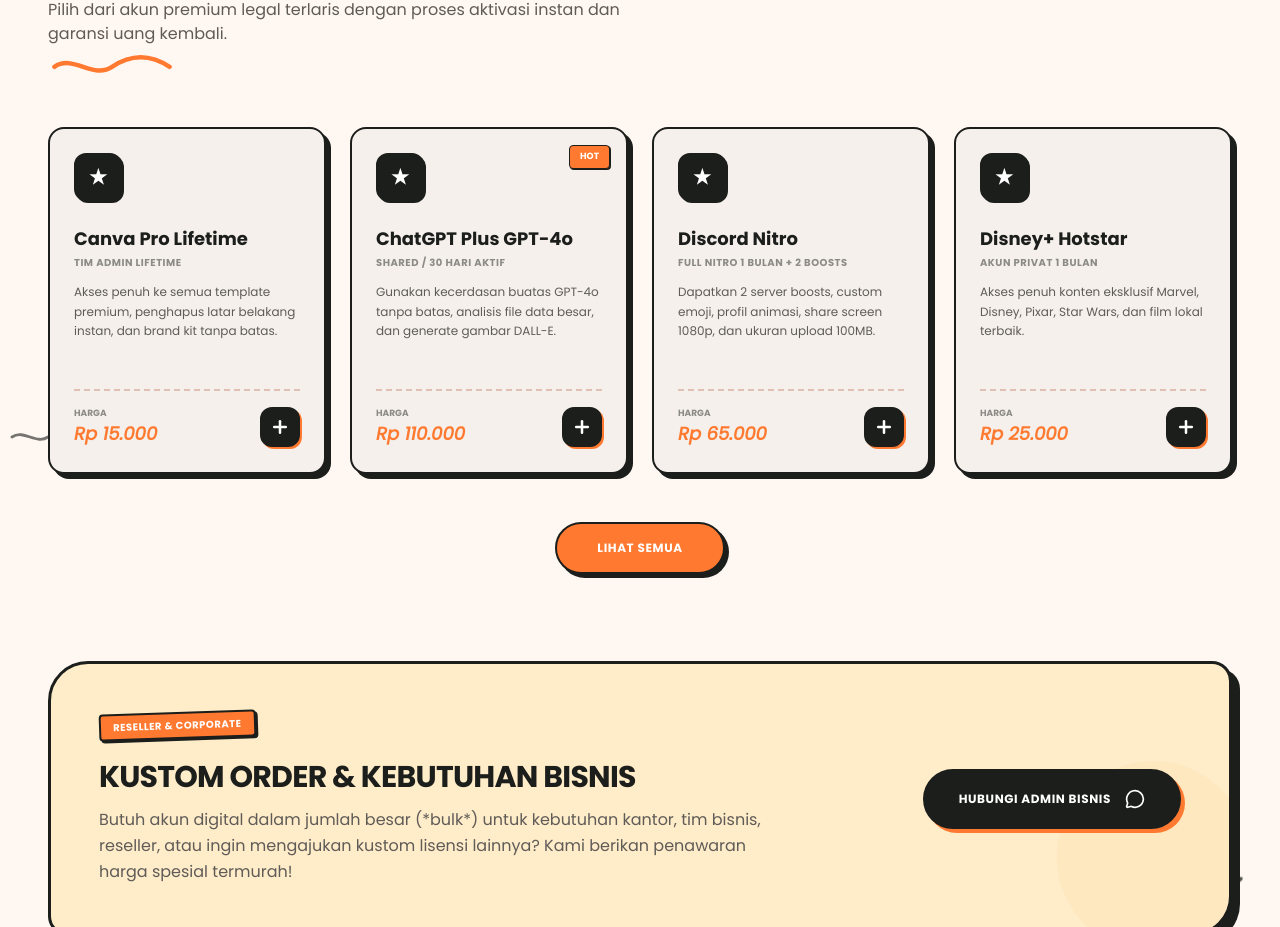
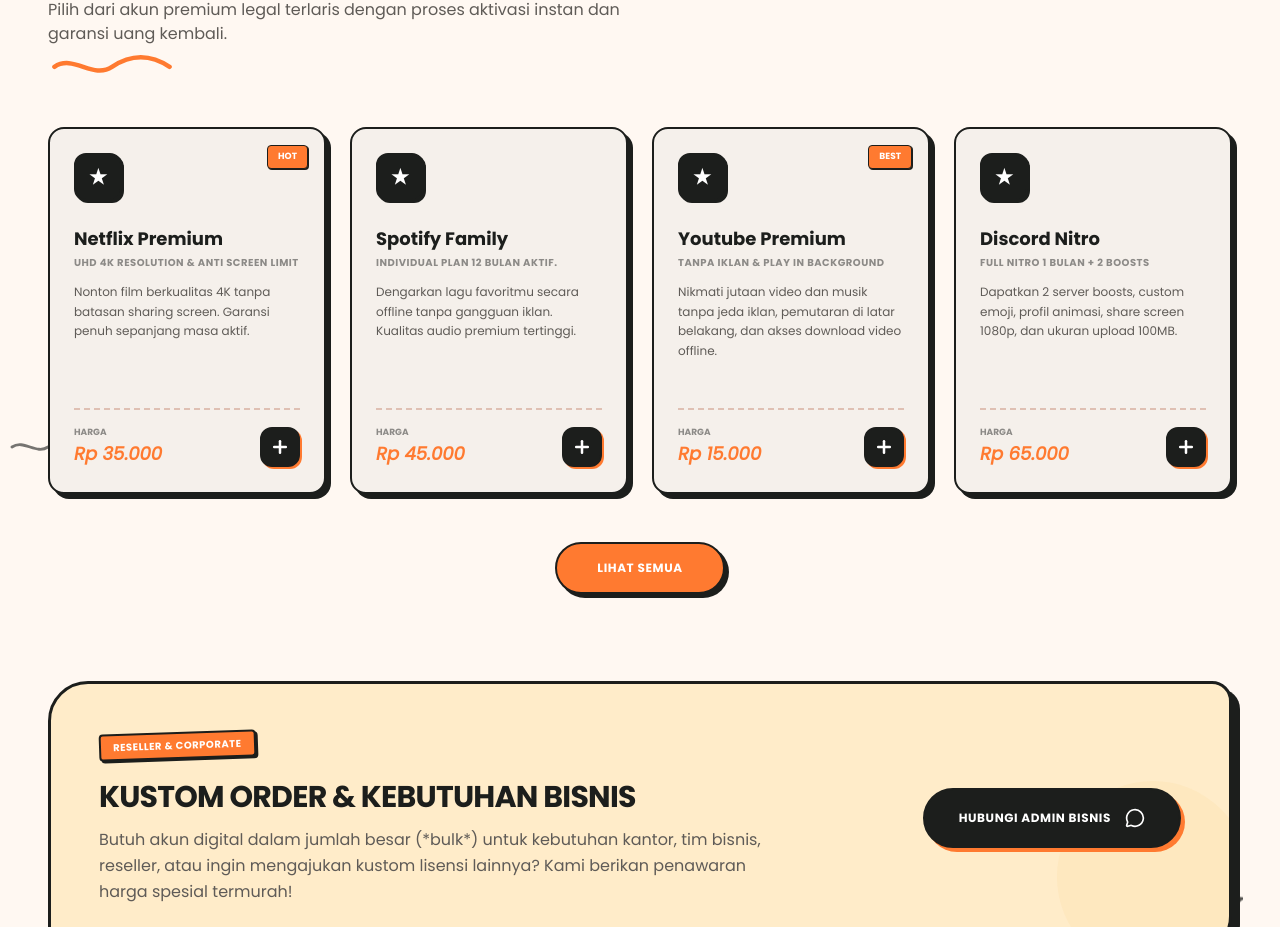
Before and after one commit to git-muhammadarifirfan/madfat-database-update, a React (Vite) app: page / in a window 1280 px wide. Shown: the part 1175-2102 px from the top of the page. Built offline with nearby package versions, Linux system fonts and the light colour scheme; no server answers; a web font is replaced by a local one.

Commit message:
feat: initialize project structure with loading screen, GSAP animations, and lazy-loaded components

```diff
--- a/src/App.tsx
+++ b/src/App.tsx
@@ -1020,7 +1020,7 @@
           ) : currentPath === '/' || currentPath === '' || currentPath.startsWith('/#') ? (
             <>
               <Suspense fallback={<LoadingFallback />}>
-                <Hero onDirectWhatsApp={handleDirectWhatsApp} products={sortedProducts} />
+                <Hero onDirectWhatsApp={handleDirectWhatsApp} products={products} />
               </Suspense>
 
               <Suspense fallback={null}>
@@ -1029,7 +1029,7 @@
 
               <Suspense fallback={<LoadingFallback />}>
                 <DigitalCatalog
-                  products={sortedProducts}
+                  products={products}
                   onAddToCart={handleAddToCart}
                   formatPrice={formatPrice}
                 />
```
